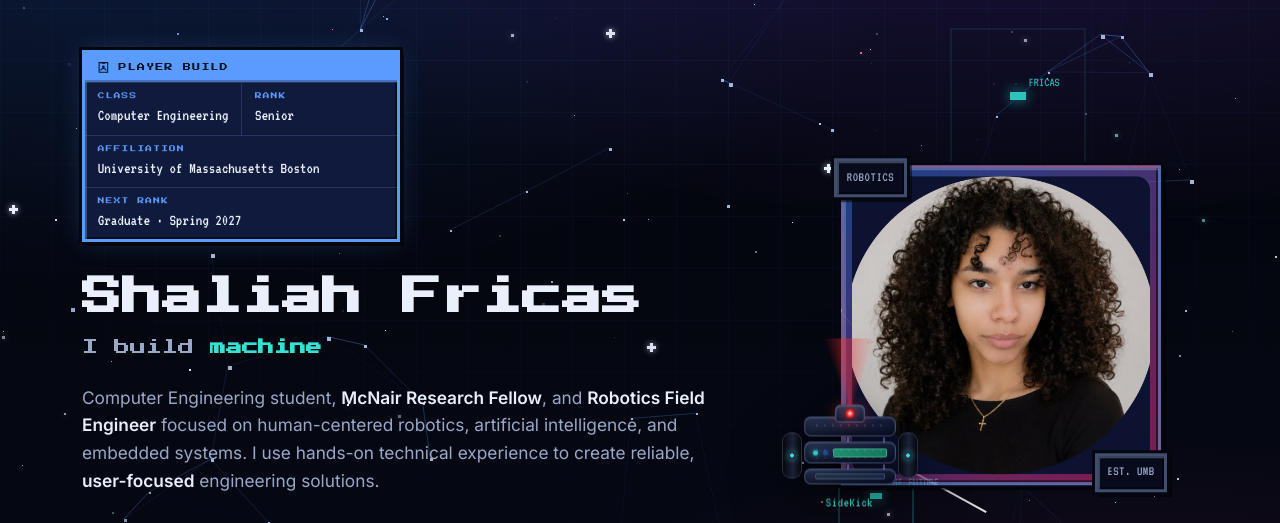
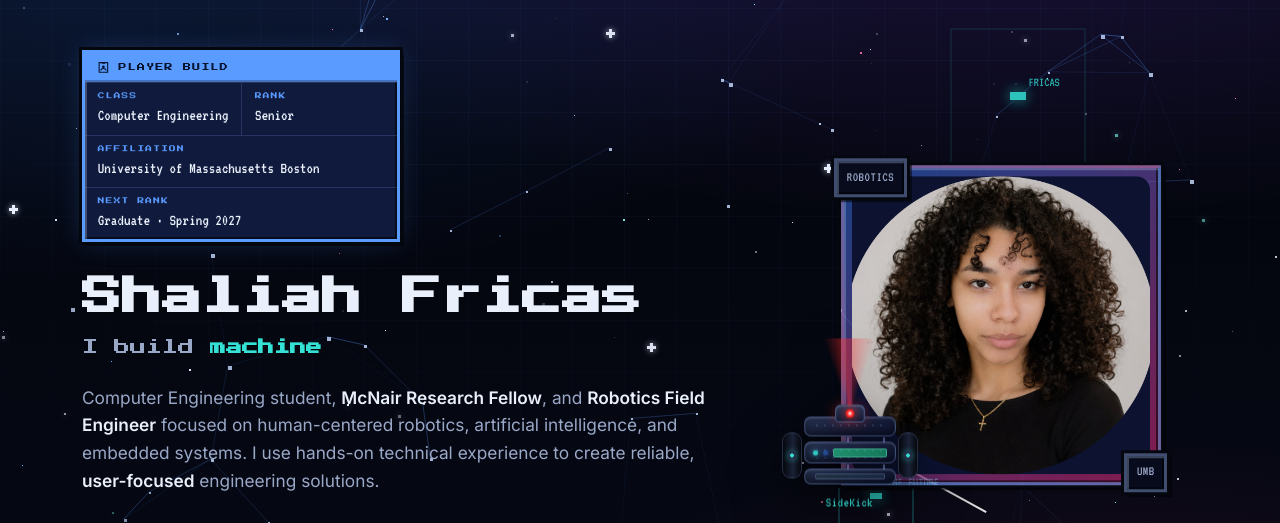
Before and after one commit to shyfricas/portfolio, a plain HTML site: page index.html in a window 1280 px wide. Shown: the part 96-619 px from the top of the page. Drawn offline with nearby package versions, Linux system fonts and the light colour scheme; animation ran at ten frames a second.

Commit message:
Fix image source case sensitivity and update tags

```diff
--- a/index.html
+++ b/index.html
@@ -206,9 +206,9 @@
         </div>
         <div class="home-portrait">
           <div class="portrait-frame">
-            <img src="images/headshot.png" alt="Portrait of Shaliah Fricas" />
+            <img src="images/headshot.PNG" alt="Portrait of Shaliah Fricas" />
             <span class="frame-tag frame-tag-tl">ROBOTICS</span>
-            <span class="frame-tag frame-tag-br">EST. UMB</span>
+            <span class="frame-tag frame-tag-br">UMB</span>
           </div>
           <!-- TurtleBot3 Burger: LiDAR scans toward the cursor -->
           <div class="tbot" id="tbot" title="TurtleBot3 Burger — my ICARUS Lab research robot" aria-hidden="true">
```
